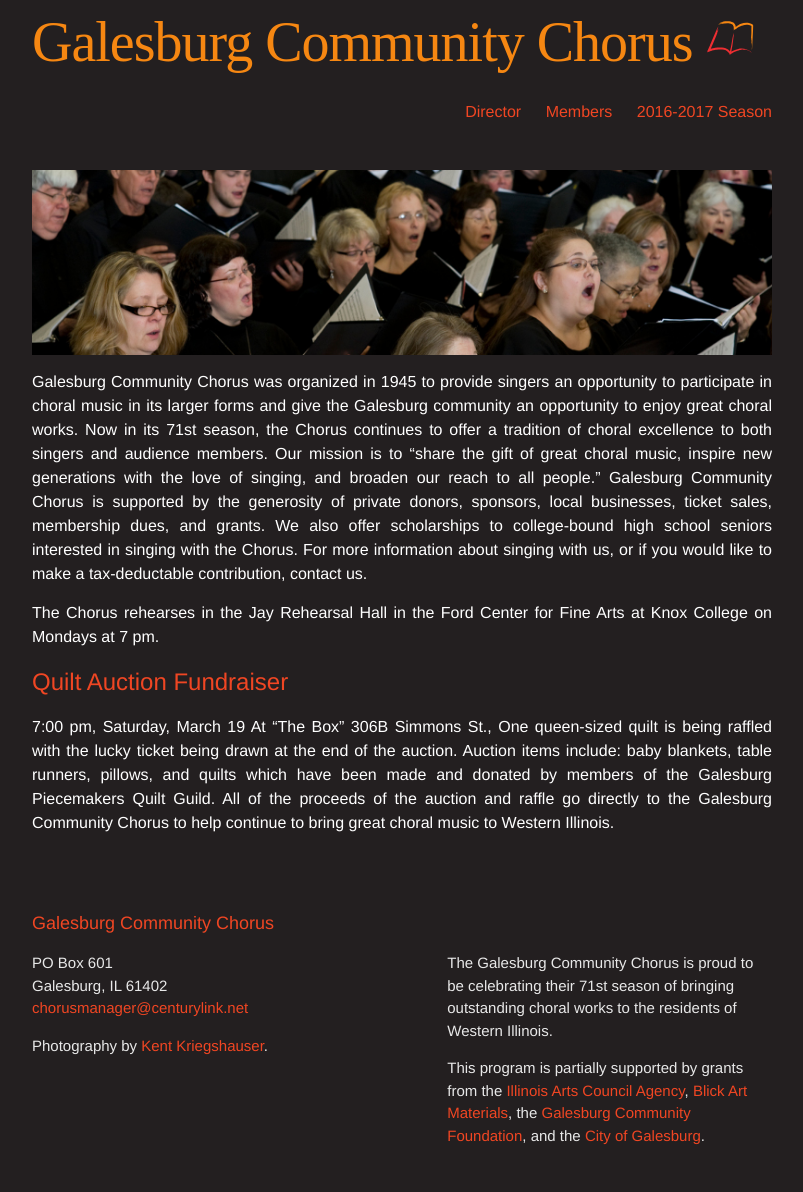
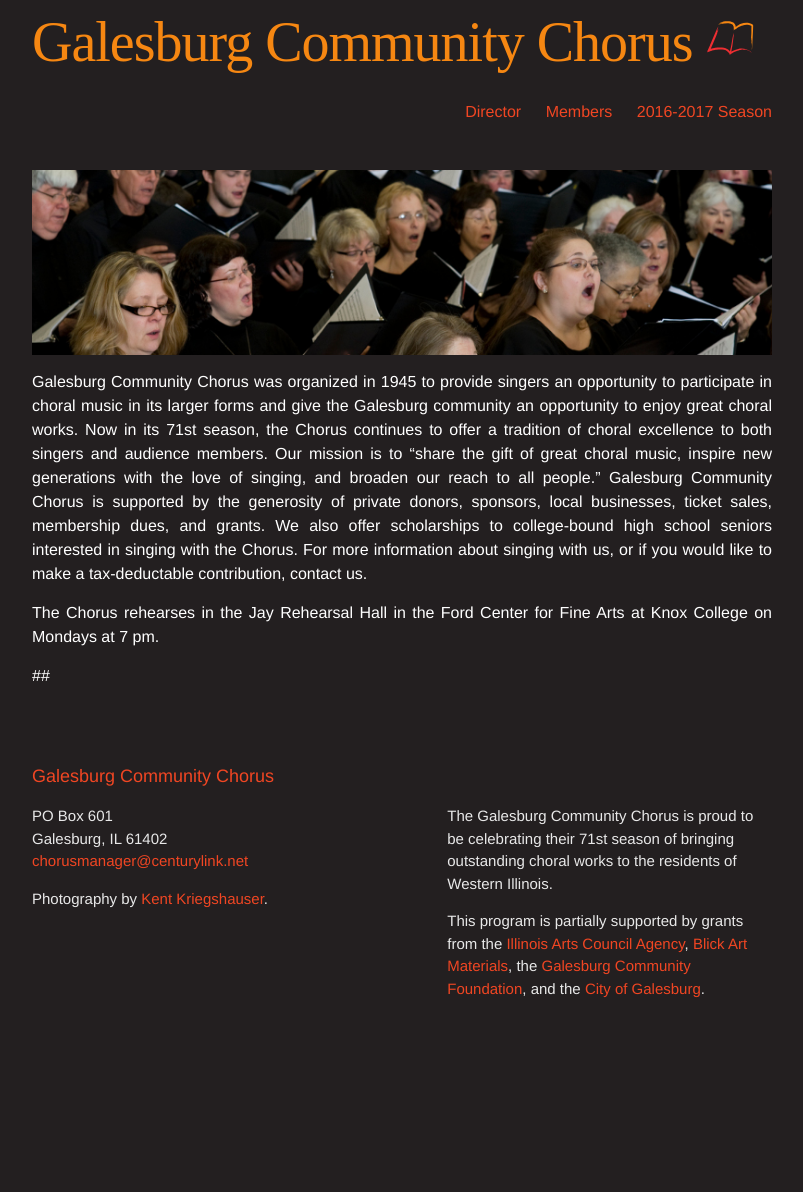
Before and after one commit to galesburgchorus/galesburgchorus.github.io, a Jekyll site: the page built from index.md, in a window 1280 px wide. Shown: the whole page, without its empty margins (238-1041 px from the left). Built offline with Jekyll 4.4.1, drawn with Linux system fonts in a browser that asks for light colours; some web fonts are replaced; after the commit the page ends 1045 px from its top, so only the background shows below that.

Commit message:
Update index.md

```diff
--- a/index.md
+++ b/index.md
@@ -22,6 +22,4 @@ make a tax-deductable contribution, contact us.
 The Chorus rehearses in the Jay Rehearsal Hall in the Ford Center for Fine Arts at Knox College on Mondays at 7 pm.
 
 
-## Quilt Auction Fundraiser
-
-7:00 pm, Saturday, March 19 At “The Box” 306B Simmons St., One queen-sized quilt is being raffled with the lucky ticket being drawn at the end of the auction. Auction items include: baby blankets, table runners, pillows, and quilts which have been made and donated by members of the Galesburg Piecemakers Quilt Guild. All of the proceeds of the auction and raffle go directly to the Galesburg Community Chorus to help continue to bring great choral music to Western Illinois.
+##
```
